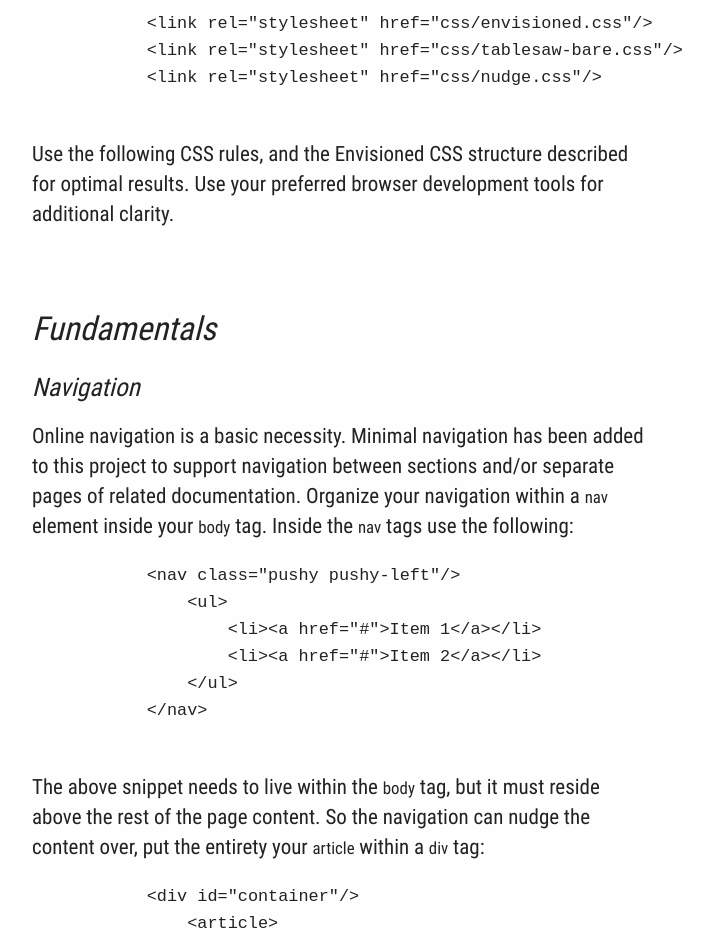
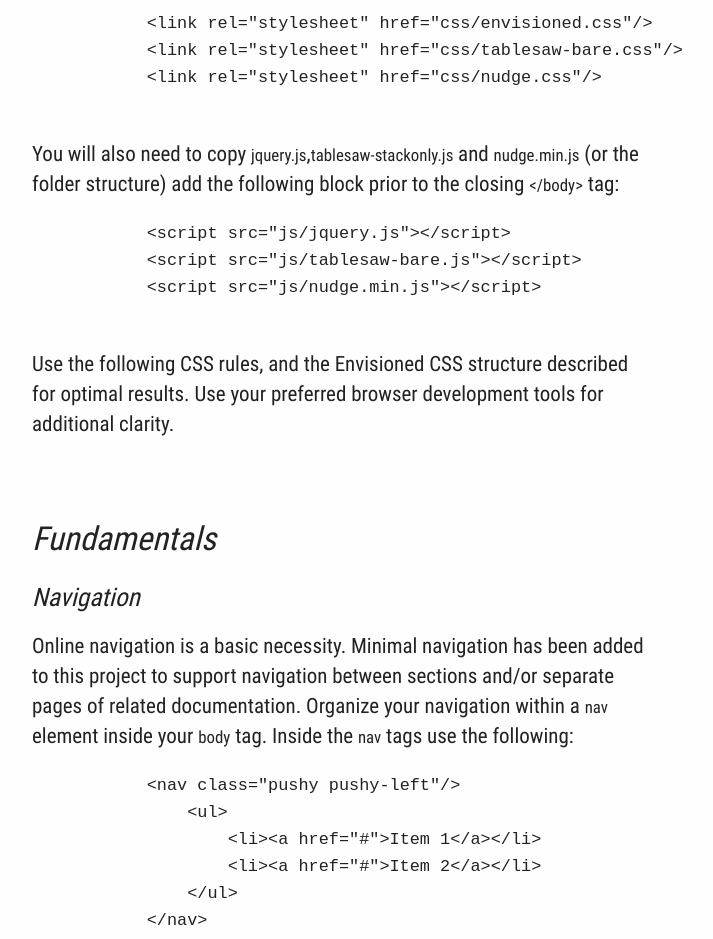
Before and after one commit to nogginfuel/envisioned-css, a plain HTML site: page with-nav.html in a window 1280 px wide. Shown: the part 1040-1979 px from the top of the page, without its empty margins (128-841 px from the left). Drawn offline with Linux system fonts and the light colour scheme.

Commit message:
Fixing Wrong File Sync
The previous version didn't properly sync all changes. This update
corrects that error.

```diff
--- a/with-nav.html
+++ b/with-nav.html
@@ -48,6 +48,14 @@
       	&lt;link rel="stylesheet" href="css/envisioned.css"/&gt;
         &lt;link rel="stylesheet" href="css/tablesaw-bare.css"/&gt;
         &lt;link rel="stylesheet" href="css/nudge.css"/&gt;
+      </pre>
+
+	  <p>You will also need to copy <span class="code">jquery.js</span>,<span class="code">tablesaw-stackonly.js</span> and <span class="code">nudge.min.js</span> (or the folder structure) add the following block prior to the closing <span class="code">&lt;/body&gt;</span> tag:
+
+	  <pre class="code">
+      	&lt;script src="js/jquery.js"&gt;&lt;/script&gt;
+        &lt;script src="js/tablesaw-bare.js"&gt;&lt;/script&gt;
+        &lt;script src="js/nudge.min.js"&gt;&lt;/script&gt;
       </pre>
 
       <p>Use the following CSS rules, and the Envisioned CSS structure described for optimal results.  Use your preferred browser development tools for additional clarity.</p>
```
